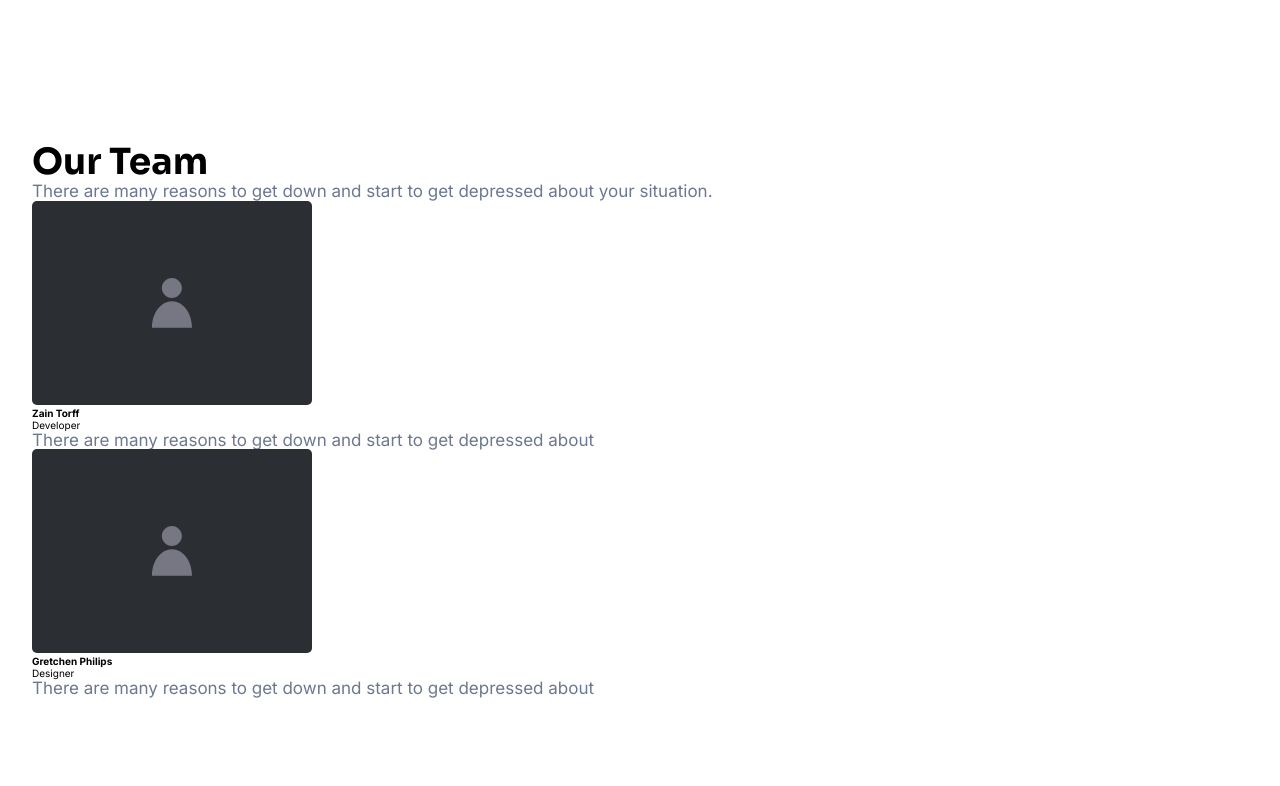
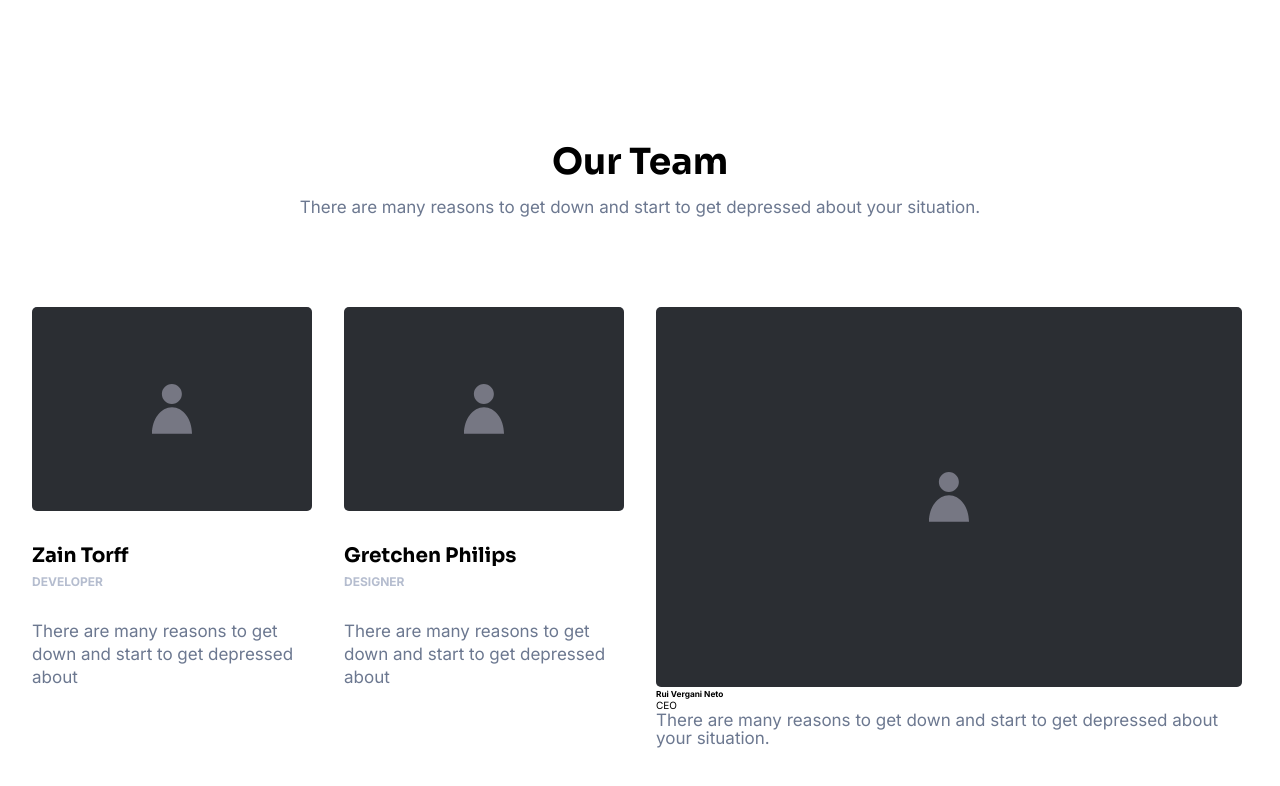
Before and after one commit to ruivergani/wireframe-sass, a plain HTML site: page index.html in a window 1280 px wide. Shown: the part 2949-3735 px from the top of the page. Before the commit the page ends 3647 px from the top, so only its background shows below. Drawn offline with Linux system fonts and the light colour scheme.

Commit message:
html team done

```diff
--- a/index.html
+++ b/index.html
@@ -263,6 +263,14 @@
                         <p>There are many reasons to get down and start to get depressed about</p>
                     </div>
                 </div>
+                <div class="ceo-card">
+                    <img src="./img/ceo-img.svg" alt="user image">
+                    <div class="title">
+                        <h5>Rui Vergani Neto</h5>
+                        <span>CEO</span>
+                    </div>
+                    <p>There are many reasons to get down and start to get depressed about your situation.</p>
+                </div>
             </div>
         </div>
     </section>
--- a/scss/_home.scss
+++ b/scss/_home.scss
@@ -215,3 +215,52 @@
 }
 
 // section team
+.s-team{
+    .container{
+        @include flex(column, center, center);
+    }
+    .text{
+        width: 100%;
+        max-width: 68.4rem;
+        text-align: center;
+        h2{
+            padding-bottom: 1.6rem;
+        }
+        p{
+            padding-bottom: 9rem;
+        }
+    }
+    .img-box{
+        padding-bottom: 14.5rem;
+        display: flex;
+        gap: 3.2rem;
+        .card{
+            max-width: 28rem;
+            .body-box{
+                h4{
+                    font-family: 'Sora', sans-serif;
+                    font-weight: bold;
+                    font-size: 2rem;
+                    line-height: 110%;
+                    padding-bottom: 0.8rem;
+                    padding-top: 3.2rem;
+                }
+                span{
+                    font-family: 'Inter', sans-serif;
+                    font-weight: bold;
+                    font-size: 1.2rem;
+                    line-height: 110%;
+                    text-transform: uppercase;
+                    color: $text-color-light;
+                }
+                p{
+                    padding-top: 3.2rem;
+                    font-size: 1.7rem;
+                    line-height: 135%;
+                    color: $text-color;
+                }
+            }
+        }
+    }
+
+}
```
Also changed, not shown: css/main.css, img/ceo-img.svg (added).
